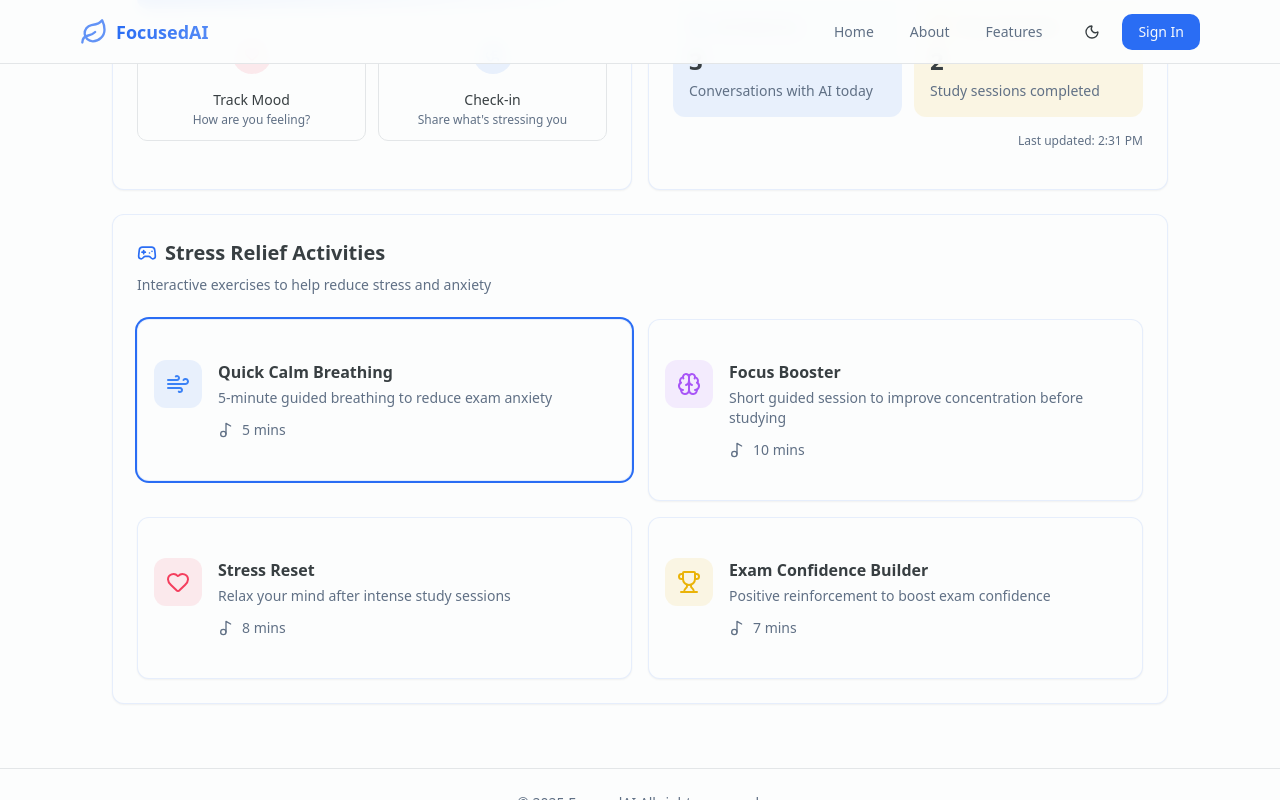
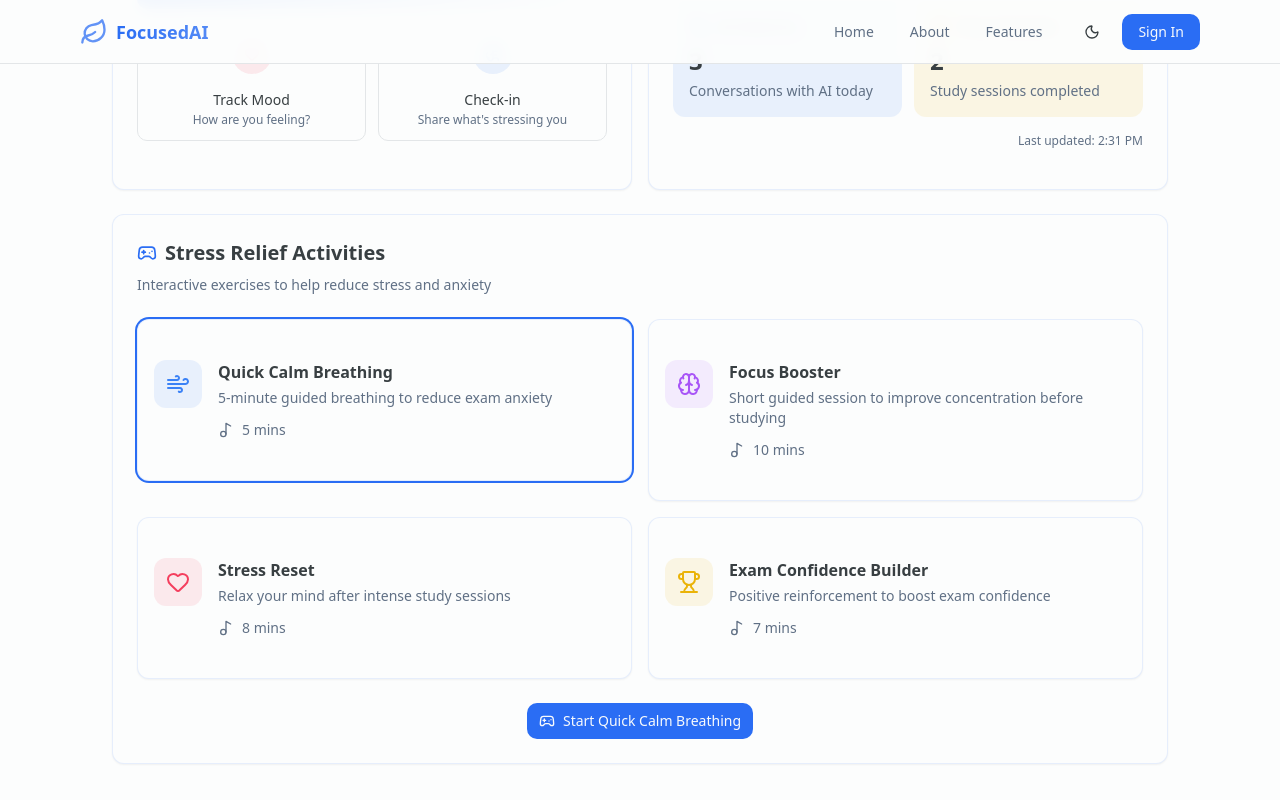
Before and after one commit to Bihari-Fernando/focused-ai, a Next.js app: page /dashboard in a window 1280 px wide. Both pictures are taken after a click on the element 384 px from the left and 820 px from the top of the page. Shown: the part 420-1220 px from the top of the page. Built offline with nearby package versions, Linux system fonts and the light colour scheme.

Commit message:
add selectedGame function

```diff
--- a/components/games/stress-games.tsx
+++ b/components/games/stress-games.tsx
@@ -157,6 +157,14 @@ export const AnxietyGames = ({ onGamePlayed }: AnxietyGamesProps) => {
                             </motion.div>
                         ))}
                     </div>
+                    {selectedGame && (
+                        <div className="mt-6 text-center">
+                            <Button className="gap-2" onClick={() => setSelectedGame(null)}>
+                                <Gamepad2 className="h-4 w-4" />
+                                Start {games.find((g) => g.id === selectedGame)?.title}
+                            </Button>
+                        </div>
+                    )}
                 </CardContent>
             </Card>
         </>
```
